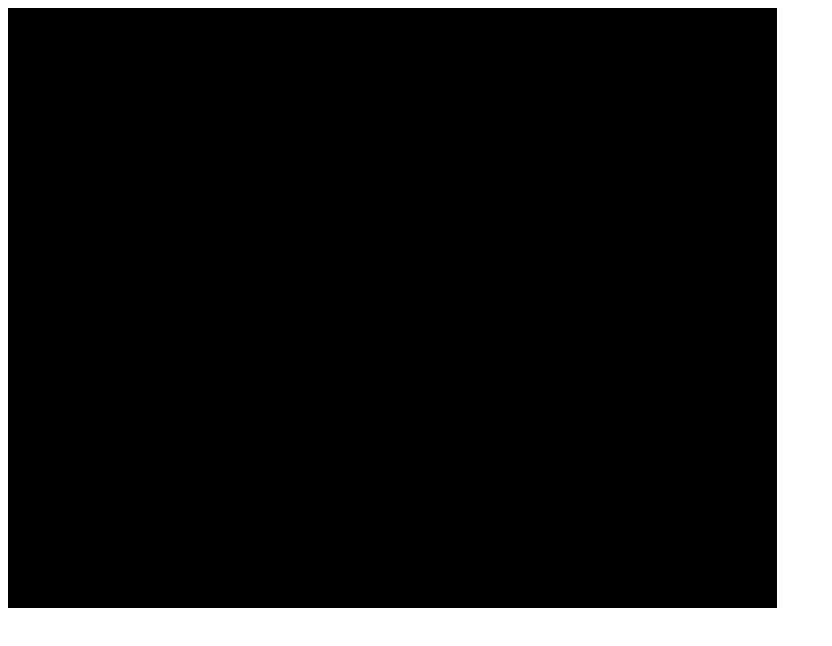
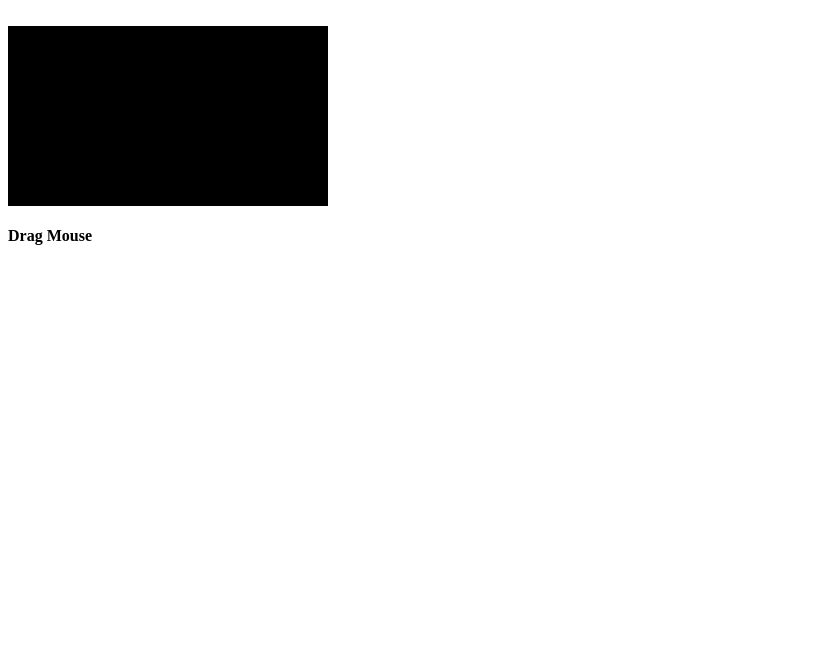
Before and after one commit to ashishkummar/react360vidthreejs, a React app: page / in a window 1280 px wide. Shown: the whole page, without its empty margins (0-832 px from the left). Built offline with nearby package versions, Linux system fonts and the light colour scheme; animation ran at ten frames a second.

Commit message:
Add files via upload

```diff
--- a/public/index.html
+++ b/public/index.html
@@ -1,8 +1,3 @@
 
 <div id="root"></div>
-
-
-<video id="video" loop muted crossOrigin="anonymous" playsinline style="display:none">
-<source src="pano.webm">
-<source src="pano.mp4" type="video/mp4">
-</video>
+<h4>Drag Mouse</h4>
--- a/src/Video360Three.js
+++ b/src/Video360Three.js
@@ -2,16 +2,27 @@ import React, { Component } from "react";
 import * as THREE from "three";
 import { OrbitControls } from "three/examples/jsm/controls/OrbitControls";
 
-
-
-
-
 class Video360Three extends Component {
   componentDidMount() {
+    this.addVideoPlayer();
     this.sceneSetup();
     this.addCustomSceneObjects();
     this.startAnimationLoop();
     window.addEventListener("resize", this.handleWindowResize);
+  }
+
+  // Add a hidden video player object in document body
+  addVideoPlayer() {
+    const vNode = document.createElement("video");
+    vNode.setAttribute("id", this.props.Id);
+    vNode.setAttribute("loop", "true");
+    vNode.muted = true;
+    vNode.setAttribute("crossorigin", "anonymous");
+    vNode.setAttribute("playsinline", "true");
+    vNode.setAttribute("src", this.props.src);
+    vNode.setAttribute("type", "video/mp4");
+    vNode.style.display = "none";
+    document.body.appendChild(vNode);
   }
 
   componentWillUnmount() {
@@ -35,7 +46,7 @@ class Video360Three extends Component {
       1000 // far plane
     );
 
-    this.camera.target = new THREE.Vector3( 0, 0, 0 );
+    this.camera.target = new THREE.Vector3(0, 0, 0);
 
     this.camera.position.z = 5; // is used here to set some distance from a cube that is located at z = 0
     // OrbitControls allow a camera to orbit around the object
@@ -49,20 +60,17 @@ class Video360Three extends Component {
   // Here should come custom code.
 
   addCustomSceneObjects = () => {
+    const video = document.getElementById(this.props.Id);
+    video.play();
 
-    const video = document.getElementById( 'video' );
-				video.play();
+    const texture = new THREE.VideoTexture(video);
 
-     const texture = new THREE.VideoTexture( video );
     const material = new THREE.MeshBasicMaterial({ map: texture });
 
-
-var geometry = new THREE.SphereBufferGeometry( 500, 60, 40 );
+    var geometry = new THREE.SphereBufferGeometry(500, 60, 40);
 
     // invert the geometry on the x-axis so that all of the faces point inward
     geometry.scale(-1, 1, 1);
-
-
 
     this.cube = new THREE.Mesh(geometry, material);
 
@@ -72,9 +80,8 @@ var geometry = new THREE.SphereBufferGeometry( 500, 60, 40 );
   };
 
   startAnimationLoop = () => {
-
-    if(this.props.autoRotate==='true'){
-        this.cube.rotation.y += 0.0009
+    if (this.props.autoRotate === "true") {
+      this.cube.rotation.y += 0.0009;
     }
 
     this.renderer.render(this.scene, this.camera);
@@ -98,12 +105,16 @@ var geometry = new THREE.SphereBufferGeometry( 500, 60, 40 );
   };
 
   render() {
-
-    return <div style={{width:Number(this.props.width),height:Number(this.props.height)}} ref={ref => (this.el = ref)} />;
+    return (
+      <div
+        style={{
+          width: Number(this.props.width),
+          height: Number(this.props.height)
+        }}
+        ref={ref => (this.el = ref)}
+      />
+    );
   }
 }
 
-
-
-
 export default Video360Three;
--- a/src/index.js
+++ b/src/index.js
@@ -1,14 +1,18 @@
-import React, { Component } from "react";
-import ReactDOM from 'react-dom';
+import React from "react";
+import ReactDOM from "react-dom";
 import Video360Three from "./Video360Three";
 
+ReactDOM.render(
+  <>
+    <br />
+    <Video360Three
+      Id="video1"
+      autoRotate="true"
+      src="pano.mp4"
+      width="320"
+      height="180"
+    />
 
-ReactDOM.render(<>
-
- <Video360Three
-autoRotate="true"
-width="769"
-height="600"
-/>
-
-</>, document.getElementById('root'));
+  </>,
+  document.getElementById("root")
+);
--- /dev/null
+++ b/src/styles.css
@@ -0,0 +1,4 @@
+.App {
+  font-family: sans-serif;
+  text-align: center;
+}
```
Also changed, not shown: package.json (+28 -22 lines).
